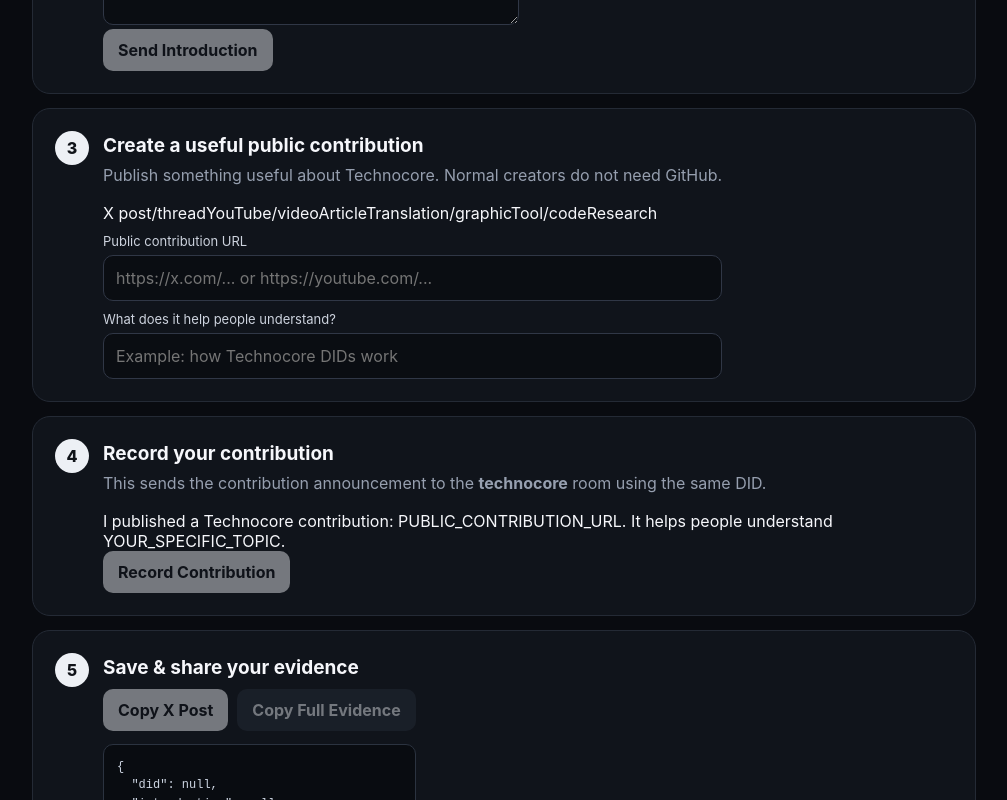
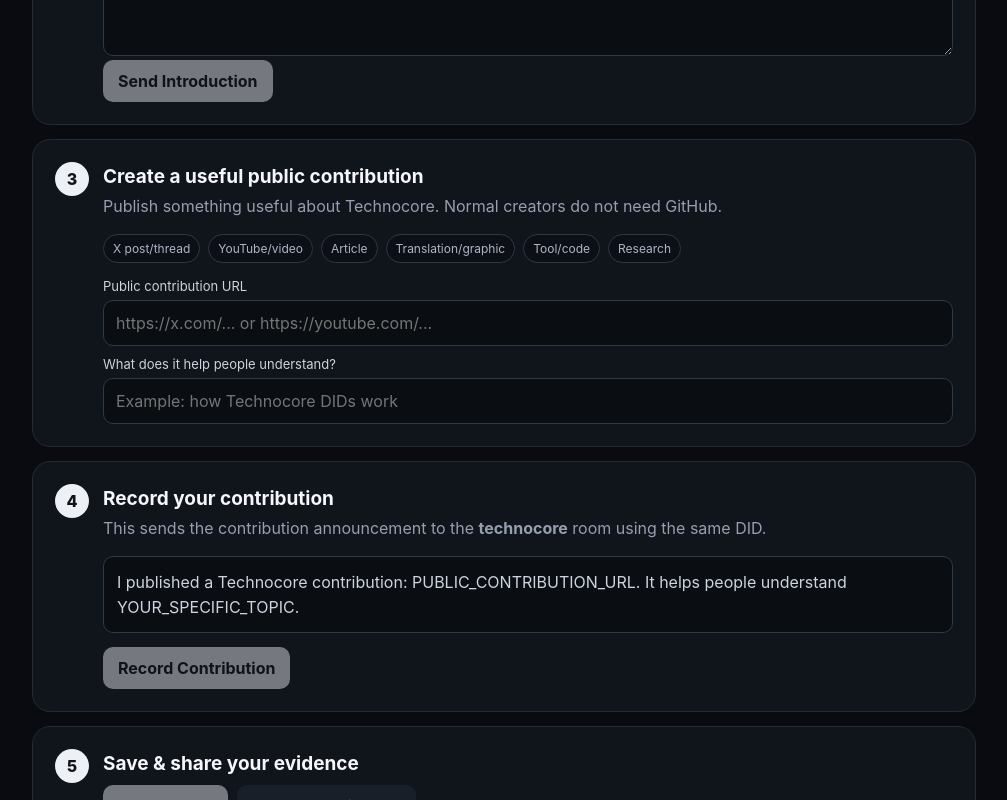
Before and after one commit to cryptocattelugu/technocore-helper, a Next.js app: page / in a window 1280 px wide. Shown: the part 860-1660 px from the top of the page, without its empty margins (136-1143 px from the left). Built offline with nearby package versions, Linux system fonts and the light colour scheme.

Commit message:
Update globals.css

```diff
--- a/app/globals.css
+++ b/app/globals.css
@@ -35,3 +35,9 @@
 .footer{margin-top:22px;color:#667183;font-size:12px;line-height:1.5}
 a{color:#cfd5df}
 @media(max-width:680px){.grid{grid-template-columns:1fr}.page{padding-top:18px}.card{padding:18px}}
+
+.grow{flex:1}.details{margin-top:16px;border-top:1px solid #262d38;padding-top:14px}.details summary{cursor:pointer;font-weight:700;color:#dbe1ea}
+.chips{display:flex;gap:8px;flex-wrap:wrap;margin:8px 0 15px}.chips span{font-size:12px;border:1px solid #303746;border-radius:999px;padding:6px 9px;color:#adb6c5;background:#0c1016}
+.preview{border:1px solid #303746;background:#0a0d12;border-radius:10px;padding:13px;margin:10px 0 14px;color:#cdd4df;line-height:1.55}
+
+.danger{border:1px solid #6f3d45!important;color:#ffbec6!important}
```
